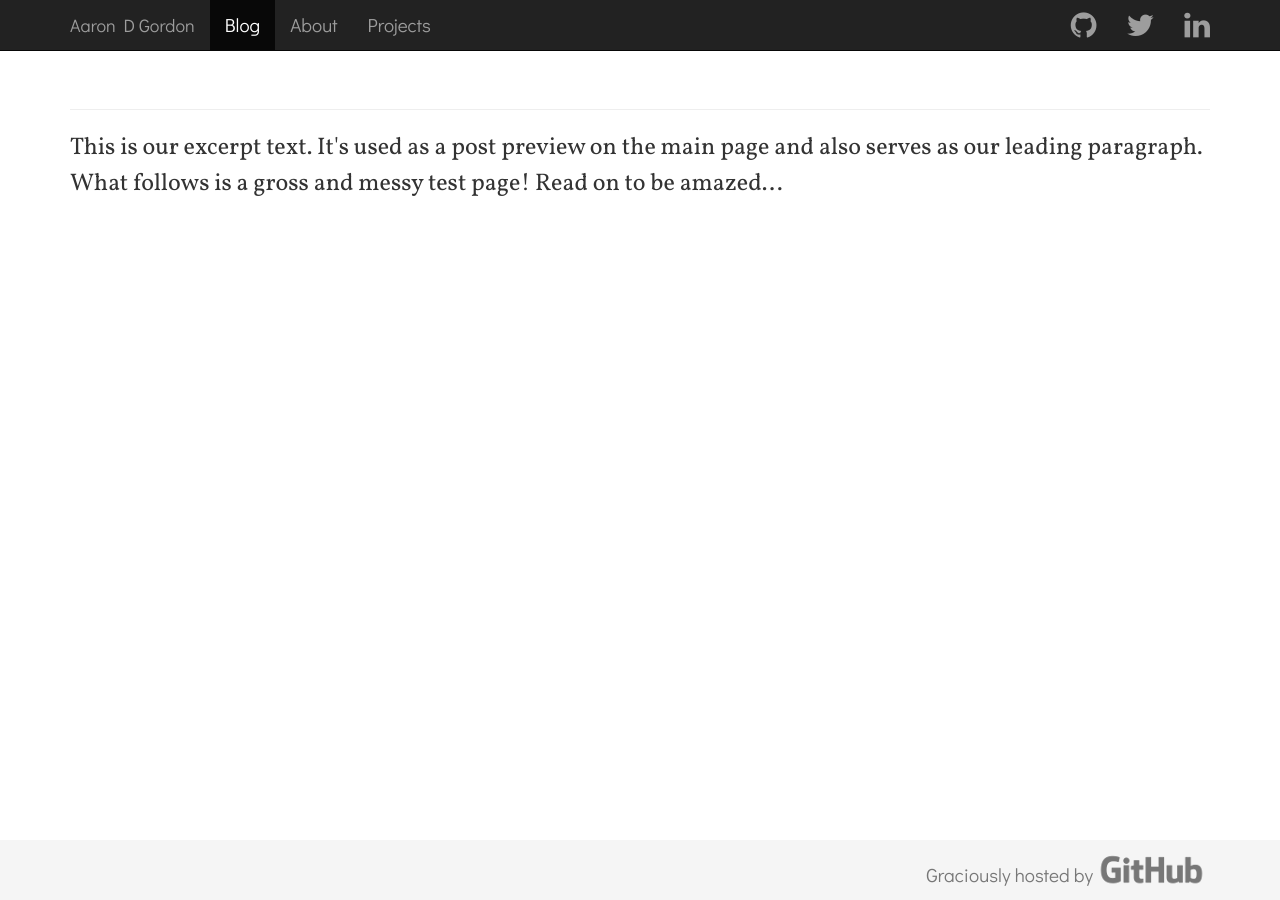
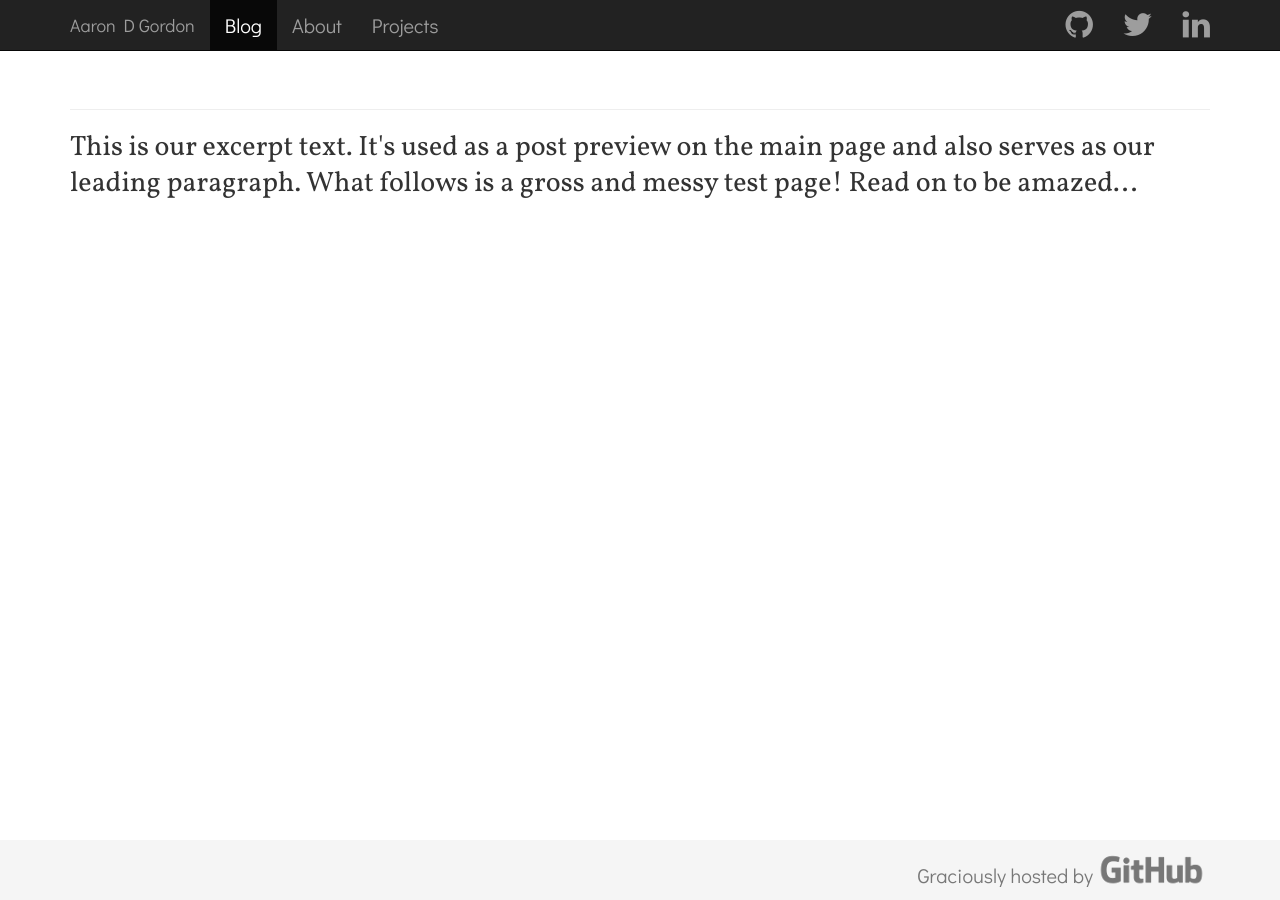
Before and after one commit to aarondgordon/aarondgordon.github.io, a Jekyll site: the page built from index.html, in a window 1280 px wide. Built offline with Jekyll 4.4.1, drawn with Linux system fonts in a browser that asks for light colours; nearby versions of some CDN libraries.

Commit message:
Everything bigger!

```diff
--- a/assets/css/default-layout.css
+++ b/assets/css/default-layout.css
@@ -10,8 +10,8 @@ body > .container {
 body {
   margin-bottom: 60px;
   font-family: 'Vollkorn', 'Georgia', serif;
-  font-size: 19px;
-  line-height: 29px;
+  font-size: 20px;
+  line-height: 30px;
   vertical-align: baseline;
   -webkit-font-smoothing: antialiased;
 }
@@ -21,11 +21,11 @@ body {
 }
 
 .social .fa {
-    font-size: 30px;
+    font-size: 32px;
 }
 
 .social a {
-  padding-top: 10px !important;
+  padding-top: 9px !important;
   padding-bottom: 0px !important;
 }
 
@@ -39,17 +39,17 @@ body {
 }
 
 .h2, h2 {
-  font-size: 32px;
-  line-height: 48px;
+  font-size: 36px;
+  line-height: 54px;
 }
 
 .lead {
-  font-size: 24px;
+  font-size: 28px;
   line-height: 36px;
 }
 
 p {
-  margin-bottom: 27px;
+  margin-bottom: 30px;
 }
 
 .mjx-chtml {
```
